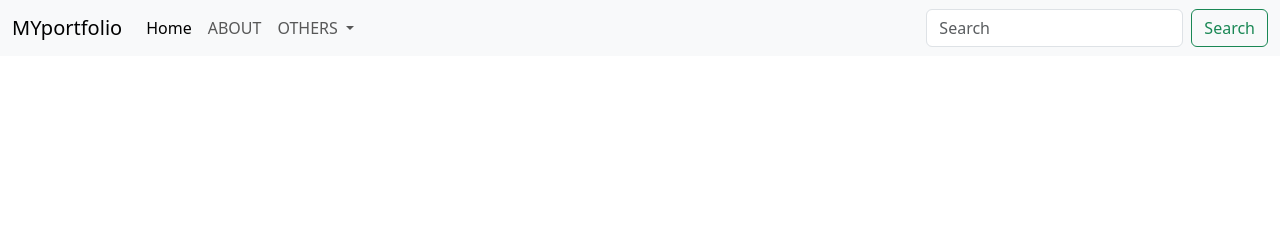
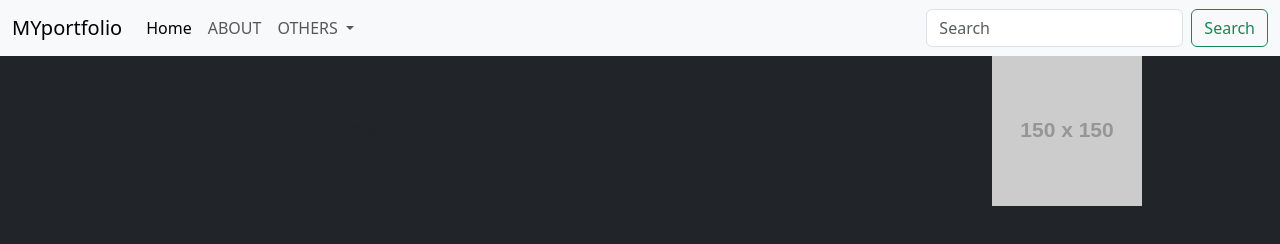
Before and after one commit to muhmmdyusuf/MyCorp, a plain HTML site: page socmed/index.html in a window 1280 px wide. Drawn offline with nearby package versions, Linux system fonts and the light colour scheme; placeholder pictures from the web are drawn by us.

Commit message:
Build : Layouting Fundamentals for Page home, gallery, socmed, about, and contact

```diff
--- a/socmed/index.html
+++ b/socmed/index.html
@@ -7,6 +7,7 @@
   <title>Yusuf - SOCIAL PAGE</title>
 </head>
 <body>
+  <!-- Navbar Section Start -->
   <nav class="navbar navbar-expand-lg bg-body-tertiary">
     <div class="container-fluid">
       <a class="navbar-brand" href="#">MYportfolio</a>
@@ -40,6 +41,22 @@
       </div>
     </div>
   </nav>
+  <!-- Navbar Section Start -->
+
+  <!-- First Layout start  -->
+  <div class="container-fluid bg-dark text-center" style="height: 100vh;">
+    <div class="row align-items-center">
+      <div class="col-8">
+        WELCOME TO MY ABOUT PAGE!
+      </div>
+      <div class="col-4">
+        <img src="https://placehold.co/150x150/png" alt="myimage" >
+      </div>
+    </div>
+  </div>
+  <!-- First Layout End  -->
+
+
   <script src="https://cdn.jsdelivr.net/npm/bootstrap@5.3.3/dist/js/bootstrap.bundle.min.js" integrity="sha384-YvpcrYf0tY3lHB60NNkmXc5s9fDVZLESaAA55NDzOxhy9GkcIdslK1eN7N6jIeHz" crossorigin="anonymous"></script>
 </body>
 </body>
```
Also changed, not shown: about/index.html (+16 -0 lines), contact/index.html (+16 -0 lines), gallery/index.html (+17 -0 lines), index.html (+16 -0 lines).
